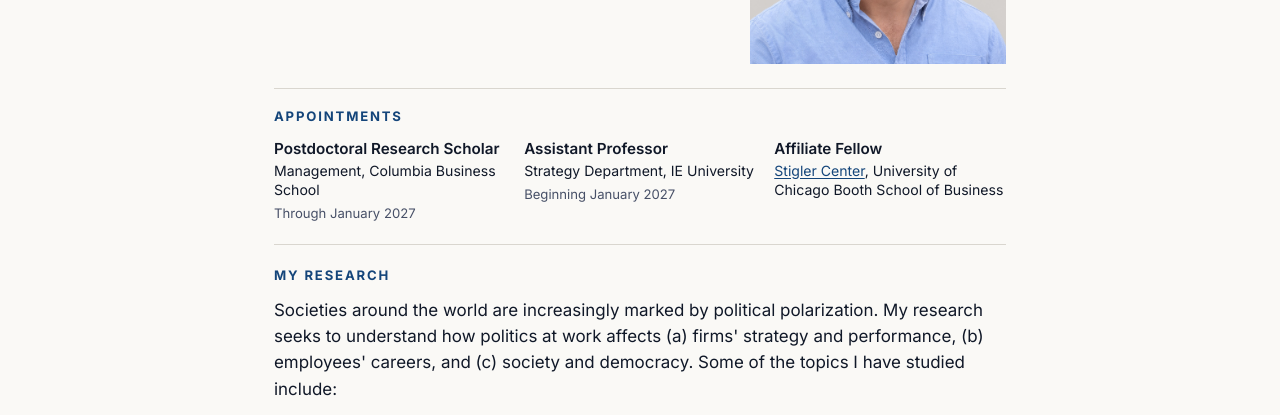
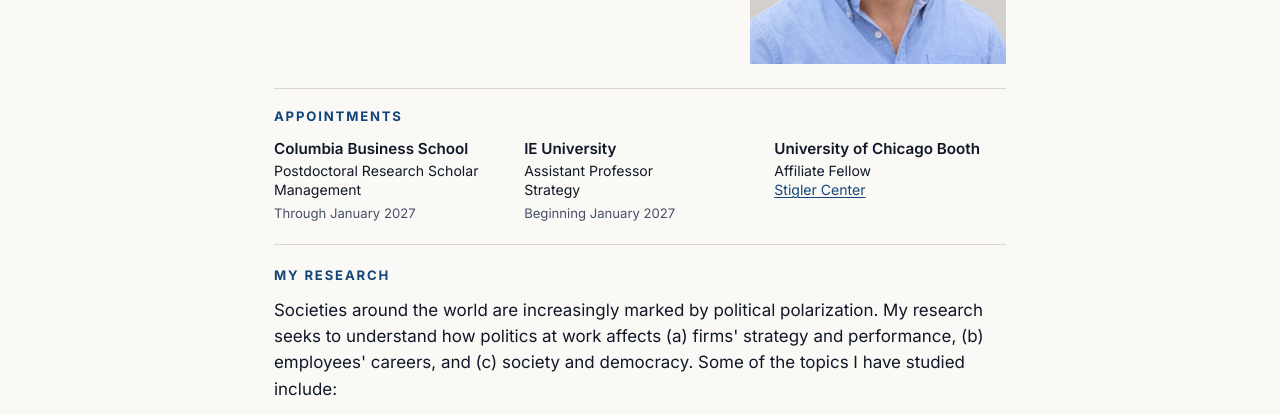
Before and after one commit to maxikagan/kagan-website, a plain HTML site: page index.html in a window 1280 px wide. Shown: the part 310-725 px from the top of the page. Drawn offline with nearby package versions, Linux system fonts and the light colour scheme.

Commit message:
Lead appointment listings with institutions

```diff
--- a/index.html
+++ b/index.html
@@ -49,18 +49,21 @@
             <h2 class="home-label">Appointments</h2>
             <ul class="home-appointment-list" role="list">
                 <li>
-                    <strong>Postdoctoral Research Scholar</strong>
-                    <span class="home-appointment-detail">Management, Columbia Business School</span>
+                    <strong>Columbia Business School</strong>
+                    <span class="home-appointment-detail">Postdoctoral Research Scholar</span>
+                    <span class="home-appointment-detail">Management</span>
                     <span class="home-appointment-date">Through January 2027</span>
                 </li>
                 <li>
-                    <strong>Assistant Professor</strong>
-                    <span class="home-appointment-detail">Strategy Department, IE University</span>
+                    <strong>IE University</strong>
+                    <span class="home-appointment-detail">Assistant Professor</span>
+                    <span class="home-appointment-detail">Strategy</span>
                     <span class="home-appointment-date">Beginning January 2027</span>
                 </li>
                 <li>
-                    <strong>Affiliate Fellow</strong>
-                    <span class="home-appointment-detail"><a href="https://www.chicagobooth.edu/research/stigler/research/affiliate-fellows/current-cohort" target="_blank" rel="noopener">Stigler Center</a>, University of Chicago Booth School of Business</span>
+                    <strong>University of Chicago Booth</strong>
+                    <span class="home-appointment-detail">Affiliate Fellow</span>
+                    <span class="home-appointment-detail"><a href="https://www.chicagobooth.edu/research/stigler/research/affiliate-fellows/current-cohort" target="_blank" rel="noopener">Stigler Center</a></span>
                 </li>
             </ul>
         </section>
```
